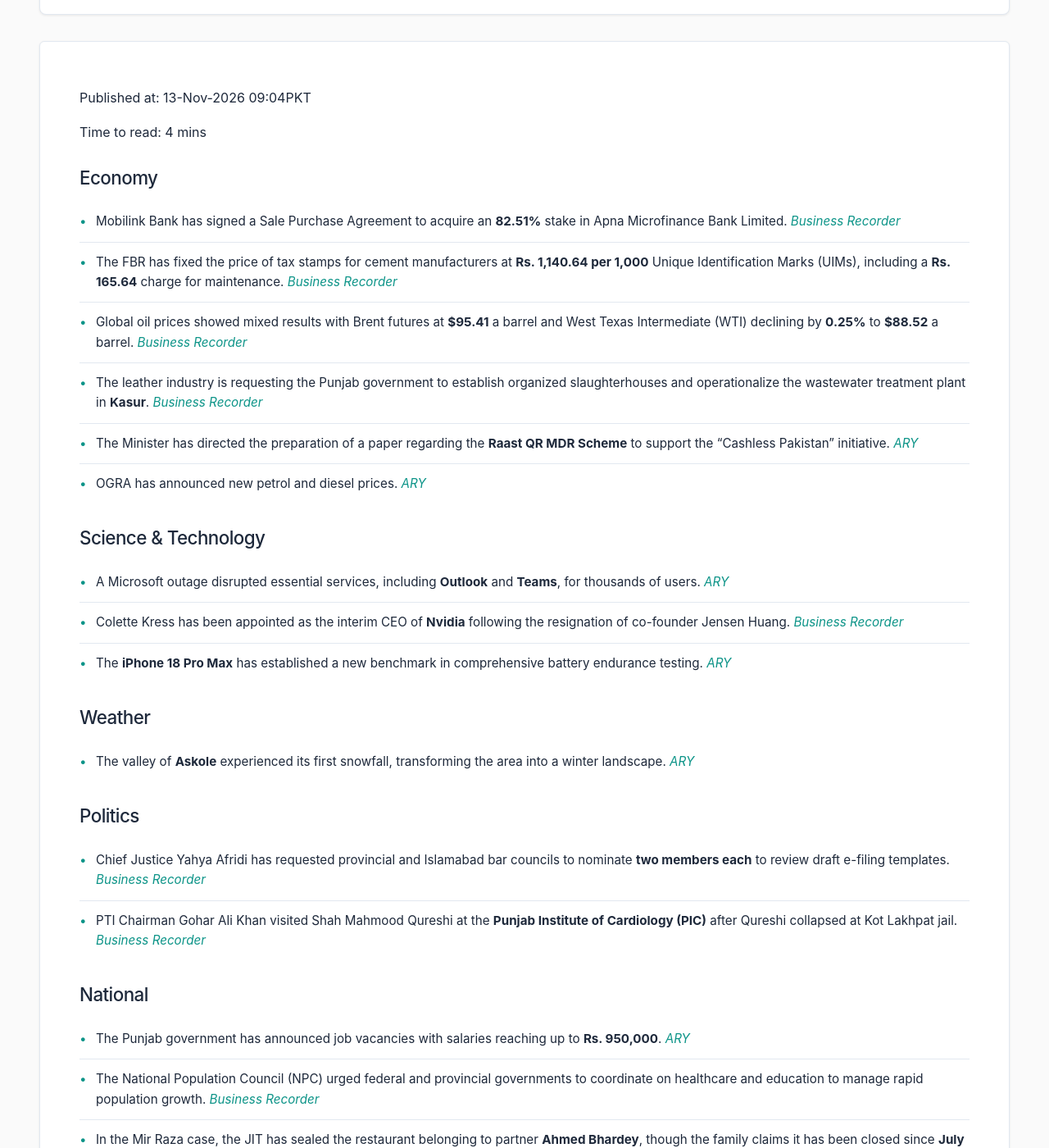
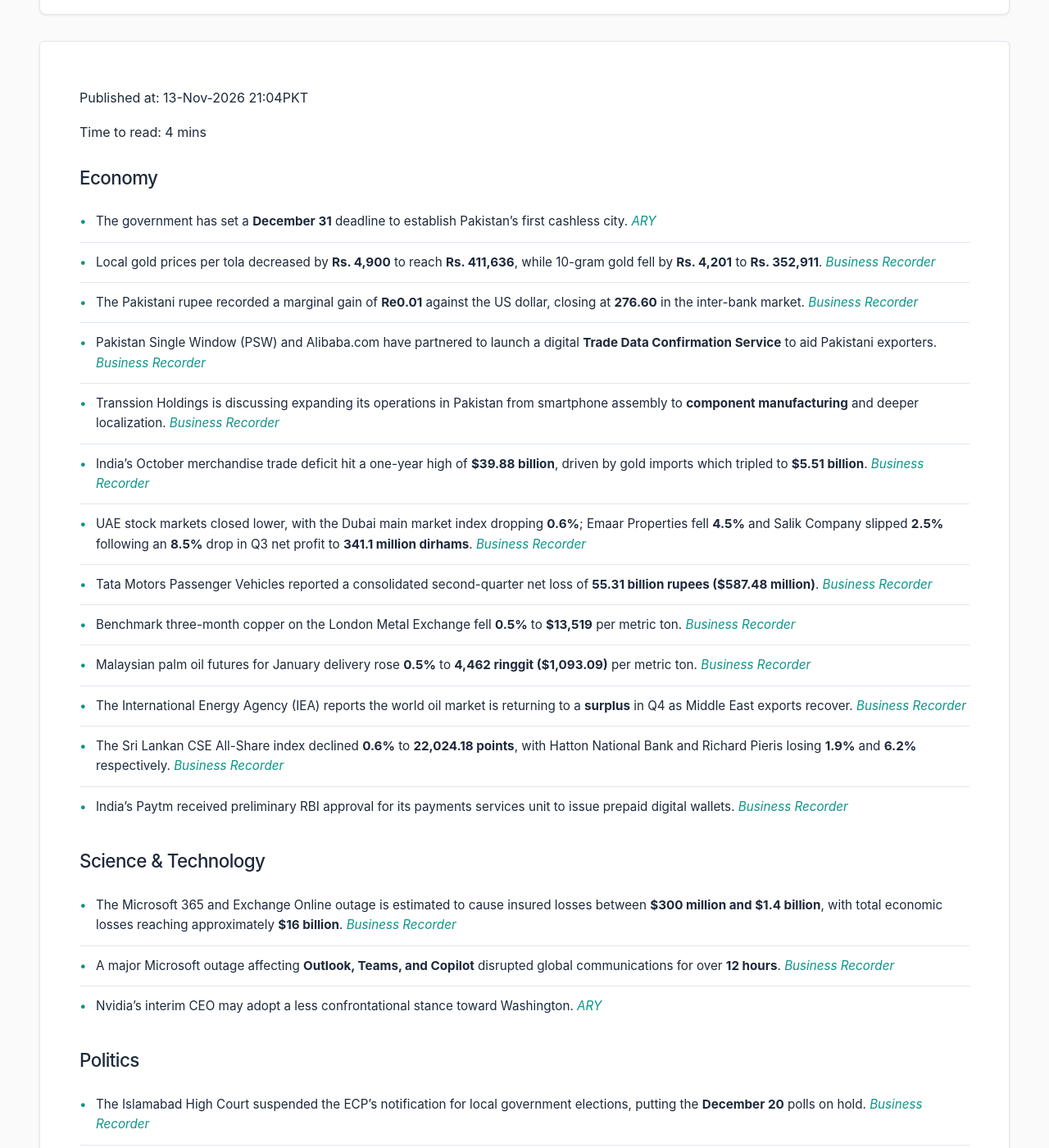
Before and after one commit to zsubzwary/news, a Jekyll site: the page built from en/index.md, in a window 1280 px wide and 1400 px high, scrolled down 209 px. Shown: the whole window at 82% size. Built offline with Jekyll 4.4.1, drawn with Linux system fonts in a browser that asks for light colours; some web fonts are replaced; comment, search, counter and statistics services are not loaded; some of the changed text lies outside the part shown.

Commit message:
DateTime; 2026-11-13T16:04:43.237Z

```diff
--- a/en/index.md
+++ b/en/index.md
@@ -4,52 +4,50 @@ title: Pakistan News Briefing
 lang: en
 ---
 
-Published at: 13-Nov-2026 09:04PKT
+Published at: 13-Nov-2026 21:04PKT
 
 Time to read: 4 mins
 
 ### Economy
-- Mobilink Bank has signed a Sale Purchase Agreement to acquire an **82.51%** stake in Apna Microfinance Bank Limited. *[Business Recorder](https://www.brecorder.com/news/40448705/mobilink-bank-to-acquire-8251pc-stake-in-apna-bank)*
-- The FBR has fixed the price of tax stamps for cement manufacturers at **Rs. 1,140.64 per 1,000** Unique Identification Marks (UIMs), including a **Rs. 165.64** charge for maintenance. *[Business Recorder](https://www.brecorder.com/news/40448699/fbr-sets-tax-stamp-price-for-cement-manufacturers)*
-- Global oil prices showed mixed results with Brent futures at **$95.41** a barrel and West Texas Intermediate (WTI) declining by **0.25%** to **$88.52** a barrel. *[Business Recorder](https://www.brecorder.com/news/40448723/oil-prices-set-for-second-weekly-decline-as-trump-to-stay-with-iran-blockade)*
-- The leather industry is requesting the Punjab government to establish organized slaughterhouses and operationalize the wastewater treatment plant in **Kasur**. *[Business Recorder](https://www.brecorder.com/news/40448704/leather-industry-seeks-slaughter-houses-kasur-plant-revival)*
-- The Minister has directed the preparation of a paper regarding the **Raast QR MDR Scheme** to support the "Cashless Pakistan" initiative. *[ARY](https://arynews.tv/cashless-pakistan-minister-directs-paper-on-raast-qr-mdr-scheme)*
-- OGRA has announced new petrol and diesel prices. *[ARY](https://arynews.tv/petrol-price-in-pakistan-today)*
+- The government has set a **December 31** deadline to establish Pakistan’s first cashless city. *[ARY](https://arynews.tv/pakistan-first-cashless-city-government-sets-december-31-deadline)*
+- Local gold prices per tola decreased by **Rs. 4,900** to reach **Rs. 411,636**, while 10-gram gold fell by **Rs. 4,201** to **Rs. 352,911**. *[Business Recorder](https://www.brecorder.com/news/40448765-gold-price-per-tola-loses-rs4900-in-pakistan)*
+- The Pakistani rupee recorded a marginal gain of **Re0.01** against the US dollar, closing at **276.60** in the inter-bank market. *[Business Recorder](https://www.brecorder.com/news/40448764-intra-day-update-rupee-records-gain-against-us-dollar)*
+- Pakistan Single Window (PSW) and Alibaba.com have partnered to launch a digital **Trade Data Confirmation Service** to aid Pakistani exporters. *[Business Recorder](https://www.brecorder.com/news/40448777-psw-alibabacom-partner-to-boost-trust-in-global-e-commerce-support-pakistani-exporters)*
+- Transsion Holdings is discussing expanding its operations in Pakistan from smartphone assembly to **component manufacturing** and deeper localization. *[Business Recorder](https://www.brecorder.com/news/40448773-tecno-infinix-maker-eyes-component-manufacturing-in-pakistan)*
+- India’s October merchandise trade deficit hit a one-year high of **$39.88 billion**, driven by gold imports which tripled to **$5.51 billion**. *[Business Recorder](https://www.brecorder.com/news/40448780-indias-october-trade-deficit-hits-one-year-high-of-3988-billion-as-gold-imports-jump)*
+- UAE stock markets closed lower, with the Dubai main market index dropping **0.6%**; Emaar Properties fell **4.5%** and Salik Company slipped **2.5%** following an **8.5%** drop in Q3 net profit to **341.1 million dirhams**. *[Business Recorder](https://www.brecorder.com/news/40448775-uae-stocks-decline-on-weak-corporate-earnings)*
+- Tata Motors Passenger Vehicles reported a consolidated second-quarter net loss of **55.31 billion rupees ($587.48 million)**. *[Business Recorder](https://www.brecorder.com/news/40448768-tata-motors-pv-posts-quarterly-loss-as-jlr-restructuring-costs-bite)*
+- Benchmark three-month copper on the London Metal Exchange fell **0.5%** to **$13,519** per metric ton. *[Business Recorder](https://www.brecorder.com/news/40448766-copper-falls-heads-for-fifth-straight-weekly-drop-on-ai-rout)*
+- Malaysian palm oil futures for January delivery rose **0.5%** to **4,462 ringgit ($1,093.09)** per metric ton. *[Business Recorder](https://www.brecorder.com/news/40448763-palm-oil-post-first-weekly-gain-in-three-weeks)*
+- The International Energy Agency (IEA) reports the world oil market is returning to a **surplus** in Q4 as Middle East exports recover. *[Business Recorder](https://www.brecorder.com/news/40448772-world-oil-market-is-returning-to-surplus-as-gulf-exports-recover-iea-says)*
+- The Sri Lankan CSE All-Share index declined **0.6%** to **22,024.18 points**, with Hatton National Bank and Richard Pieris losing **1.9%** and **6.2%** respectively. *[Business Recorder](https://www.brecorder.com/news/40448771-financial-and-industrial-stocks-drag-sri-lankan-shares-lower)*
+- India's Paytm received preliminary RBI approval for its payments services unit to issue prepaid digital wallets. *[Business Recorder](https://www.brecorder.com/news/40448767-indias-paytm-gets-preliminary-rbi-nod-for-wallet-licence-shares-hit-record-high)*
 
 ### Science & Technology
-- A Microsoft outage disrupted essential services, including **Outlook** and **Teams**, for thousands of users. *[ARY](https://arynews.tv/microsoft-outage-drags-on-for-hours-disrupting-outlook-teams-for-thousands)*
-- Colette Kress has been appointed as the interim CEO of **Nvidia** following the resignation of co-founder Jensen Huang. *[Business Recorder](https://www.brecorder.com/news/40448724/colette-kress-the-cfo-who-challenged-huangs-bets-is-nvidias-interim-ceo)*
-- The **iPhone 18 Pro Max** has established a new benchmark in comprehensive battery endurance testing. *[ARY](https://arynews.tv/iphone-18-pro-max-sets-new-benchmark-in-comprehensive-battery-endurance-test)*
-
-### Weather
-- The valley of **Askole** experienced its first snowfall, transforming the area into a winter landscape. *[ARY](https://arynews.tv/magical-first-snowfall-turns-pakistans-last-valley-askole-into-winter-paradise)*
+- The Microsoft 365 and Exchange Online outage is estimated to cause insured losses between **$300 million and $1.4 billion**, with total economic losses reaching approximately **$16 billion**. *[Business Recorder](https://www.brecorder.com/news/40448782-microsoft-outage-could-generate-700-million-in-insured-losses-kovrr)*
+- A major Microsoft outage affecting **Outlook, Teams, and Copilot** disrupted global communications for over **12 hours**. *[Business Recorder](https://www.brecorder.com/news/40448769-microsoft-outage-hits-outlook-teams-and-copilot-worldwide)*
+- Nvidia’s interim CEO may adopt a less confrontational stance toward Washington. *[ARY](https://arynews.tv/nvidias-interim-ceo-may-soften-confrontational-stance-on-washington)*
 
 ### Politics
-- Chief Justice Yahya Afridi has requested provincial and Islamabad bar councils to nominate **two members each** to review draft e-filing templates. *[Business Recorder](https://www.brecorder.com/news/40448698/cjp-invites-bar-nominations-for-draft-e-filing-review)*
-- PTI Chairman Gohar Ali Khan visited Shah Mahmood Qureshi at the **Punjab Institute of Cardiology (PIC)** after Qureshi collapsed at Kot Lakhpat jail. *[Business Recorder](https://www.brecorder.com/news/40448701/gohar-inquires-after-qureshi-at-pic)*
+- The Islamabad High Court suspended the ECP’s notification for local government elections, putting the **December 20** polls on hold. *[Business Recorder](https://www.brecorder.com/news/40448770-islamabad-high-court-suspends-local-government-election-schedule)*
+- The federal government extended the deadline for civil servants to digitally declare assets via the FBR portal to **November 30, 2026**. *[Business Recorder](https://www.brecorder.com/news/40448778-govt-extends-deadline-for-civil-servants-to-digitally-declare-assets-to-nov-30)*
+- The Sindh government plans to prioritize **Electric Vehicles (EVs)** to reduce costs. *[ARY](https://arynews.tv/sindh-government-plans-to-prioritize-evs-to-cut-costs)*
+- JI has condemned the suspension of local government elections in the federal capital. *[ARY](https://arynews.tv/ji-condemns-suspension-of-local-government-elections-in-capital)*
 
 ### National
-- The Punjab government has announced job vacancies with salaries reaching up to **Rs. 950,000**. *[ARY](https://arynews.tv/punjab-announces-vacancies-with-salaries-up-to-rs-950000)*
-- The National Population Council (NPC) urged federal and provincial governments to coordinate on healthcare and education to manage rapid population growth. *[Business Recorder](https://www.brecorder.com/news/40448706/rapid-population-growth-npc-body-urges-govts-to-join-forces)*
-- In the Mir Raza case, the JIT has sealed the restaurant belonging to partner **Ahmed Bhardey**, though the family claims it has been closed since **July 29**. *[ARY](https://arynews.tv/mir-raza-case-jit-seals-partner-ahmed-bhardeys-restaurant); [ARY](https://arynews.tv/mir-raza-case-bhardeys-family-says-north-nazimabad-restaurant-closed-since-july-29)*
-- Federal Minister Ahsan Iqbal proposed a **Joint Working Group (JWG)** to finalize the feasibility and financing for mining projects and the **Nokundi–Gwadar** road corridor. *[Business Recorder](https://www.brecorder.com/news/40448695/mining-projects-ahsan-proposes-jwg-formation-to-finalise-feasibility-financing)*
-- Ahsan Iqbal is seeking practical recommendations from education experts to implement effective reforms, including a model system in **Islamabad**. *[Business Recorder](https://www.brecorder.com/news/40448696/ahsan-seeks-suggestions-on-education-reforms)*
-- The Anti-Terrorism Court (ATC) recorded statements from **three more witnesses** in the murder case of PAF Group Captain Asim Tariq. *[Business Recorder](https://www.brecorder.com/news/40448697/captain-asim-tariq-murder-case-atc-records-statements-of-three-more-witnesses)*
-- The Pasban Democratic Party (PDP) criticized the government for rising utility bills and the high cost of **LPG** due to gas unavailability. *[Business Recorder](https://www.brecorder.com/news/40448703/govt-squeezing-blood-of-public-through-utility-bills-pdp)*
-- NADRA has released instructions on how to register for a **Pak Identity** account. *[ARY](https://arynews.tv/how-to-register-a-pak-identity-account-nadra-explains)*
+- The Supreme Court (SC) plans to appoint **ad hoc judges** to clear the existing case backlog. *[ARY](https://arynews.tv/sc-plans-to-appoint-ad-hoc-judges-to-clear-case-backlog)*
+- The Lillah-Jhelum Road project has been completed after **five years** of work. *[ARY](https://arynews.tv/lillah-jhelum-road-project-completed-after-five-years)*
+- The Sindh High Court (SHC) has reserved its verdict in a **Rs. 24 billion** case regarding Black Scorpions sale proceeds. *[ARY](https://arynews.tv/shc-reserves-verdict-in-rs24bn-black-scorpions-sale-proceeds-case)*
+- Field Marshal Syed Asim Munir stated Pakistan aims to be a competitive destination for long-term **mineral investment**. *[Business Recorder](https://www.brecorder.com/news/40448774-pakistan-aims-to-become-competitive-destination-for-long-term-mineral-investment-cdf)*
+- Asad Mahmood skipped a scheduled NAB appearance despite receiving fresh summons. *[ARY](https://arynews.tv/asad-mahmood-skips-nab-appearance-despite-fresh-summons)*
 
 ### International
-- The Indian rupee is facing pressure and is expected to open weaker than the **94-per-dollar** mark due to rising oil prices and US yields. *[Business Recorder](https://www.brecorder.com/news/40448725/indian-rupee-faltering-rally-faces-returning-oil-pressure-surging-us-yields)*
-- The US dollar is trading near a **19-month high**, while the Japanese yen is testing the **160** mark amid expectations of a Federal Reserve rate hike. *[Business Recorder](https://www.brecorder.com/news/40448719/dollar-near-19-month-high-on-fed-hike-bets-yen-tests-160)*
-- Indian equity benchmarks remained muted with **GIFT Nifty futures at 25,267.5**, despite foreign institutional inflows of **$832.71 million**. *[Business Recorder](https://www.brecorder.com/news/40448722/indian-shares-likely-to-open-flat-as-oil-surge-counters-strong-foreign-inflows)*
-- Iran’s Revolutionary Guards claimed to have targeted a **US early-warning radar in Bahrain** in retaliation for an attack on a telecommunications tower in Hormozgan province. *[Business Recorder](https://www.brecorder.com/news/40448721/irans-guards-say-they-targeted-a-us-early-warning-radar-in-bahrain)*
+- Saudi Arabia's civil defense issued an all-clear for the Jazan province, which houses a refinery with a capacity of **400,000 barrels of crude oil per day**. *[Business Recorder](https://www.brecorder.com/news/40448784/saudi-civil-defence-says-danger-passed-in-jazan)*
 
 ### Sports
-- **KPC Blues** won the Karachi Press Club (KPC) Super Sixes Night Cricket Tournament by defeating Photographers XI by **five wickets**. *[Business Recorder](https://www.brecorder.com/news/40448716/kpc-blues-win-kpc-super-sixes-cricket-tournament)*
-- The Pakistan Football Federation (PFF) is attempting to overhaul its constitution to meet **FIFA requirements** and secure international funding. *[Business Recorder](https://www.brecorder.com/news/40448700/football-body-striving-to-meet-fifa-requirements)*
+- India's head coach Gautam Gambhir expressed concern over batting collapses, including being bowled out for **89** in a 244-run loss to New Zealand. *[Business Recorder](https://www.brecorder.com/news/40448783/gambhir-concerned-by-indias-batting-collapses-ahead-of-odi-world-cup)*
+- South African bowler Kagiso Rabada warned there will be no letup in intensity during the upcoming home tests against Bangladesh. *[Business Recorder](https://www.brecorder.com/news/40448779-south-africa-will-not-ease-off-against-bangladesh-rabada-warns)*
+- Khabib’s cousin, Usman, received a jail sentence following a brawl with UFC’s Merab. *[ARY](https://arynews.tv/khabibs-cousin-usman-receives-jail-sentence-following-brawl-with-ufcs-merab)*
 
 ### Health
-- Under the Chief Minister Punjab Cardiac Surgery Program, more than **Rs. 1.5 billion** has been provided for the free medical treatment of heart disease patients. *[Business Recorder](https://www.brecorder.com/news/40448707/heart-diseases-over-rs15bn-provided-for-the-free-patients-treatment)*
-
-### Other
-- A missing teenager in Australia survived **six days** in the bush, subsisting only on water and crisps. *[ARY](https://arynews.tv/miracle-in-the-wilderness-missing-teen-survives-six-days-in-australian-bush-on-crisps-and-water)*
+- The US has confirmed **six measles-related deaths** in 2026. *[ARY](https://arynews.tv/us-confirms-six-measles-related-deaths-in-2026)*
```
